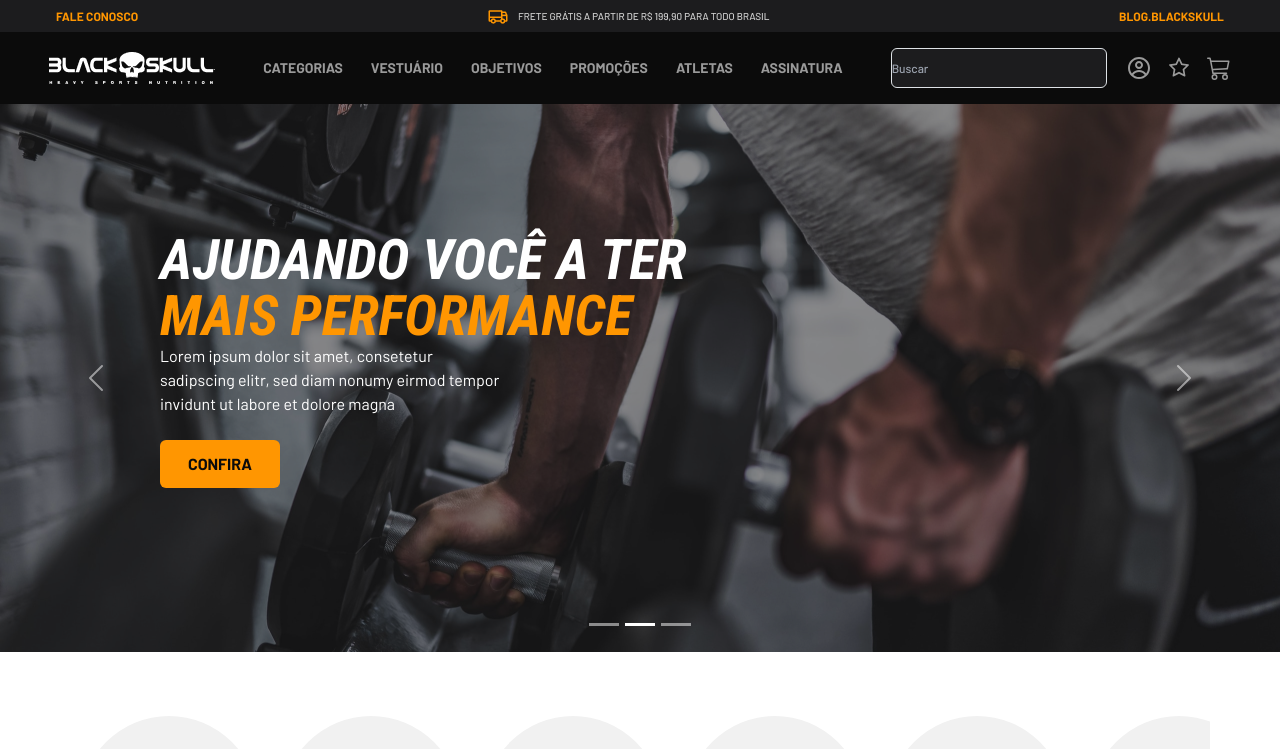
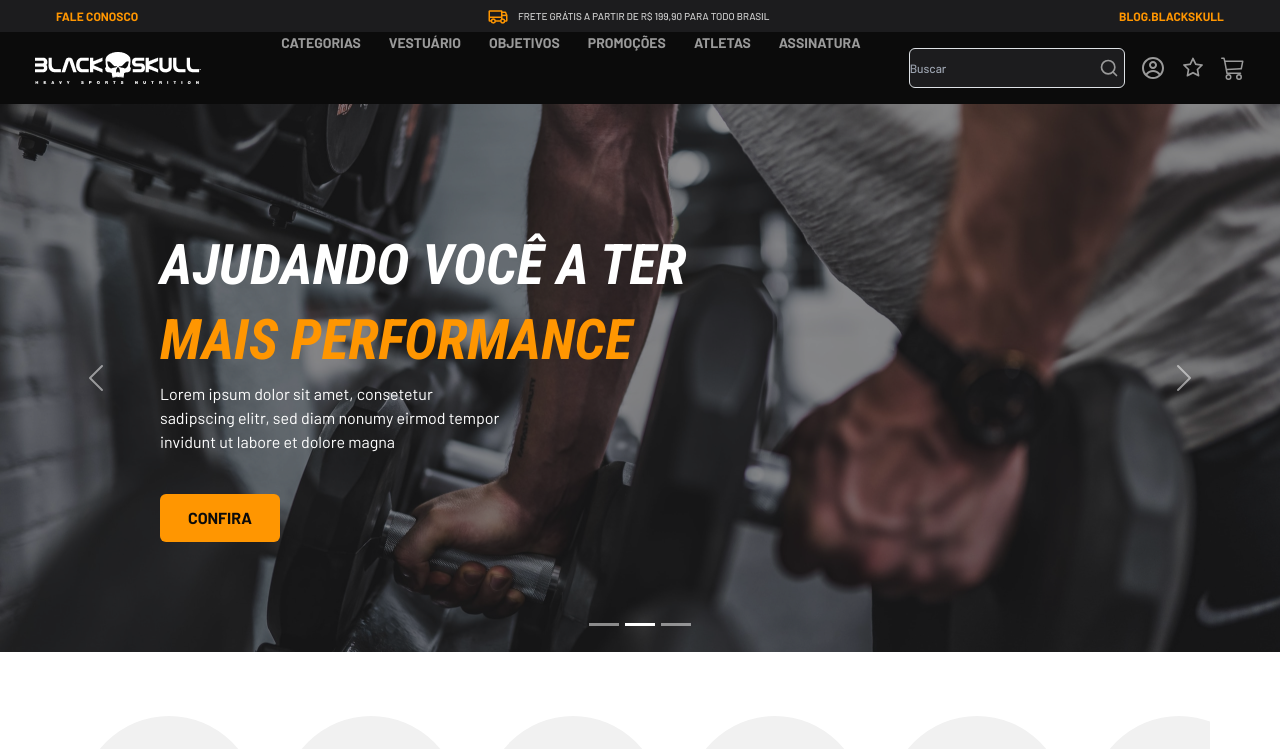
Before and after one commit to alexfarias1974/wicomm-teste-tecnico-alexfarias1974, a React (Vite) app: page / in a window 1280 px wide. Shown: the top 749 px of the page. Built offline with nearby package versions, Linux system fonts and the light colour scheme.

Commit message:
fix: many components bugs fixed

```diff
--- a/src/App.jsx
+++ b/src/App.jsx
@@ -1,10 +1,16 @@
 import BlackSkullTeam from './components/BlackSkullTeam';
+import BlogCardCarousel from './components/BlogCardCarousel';
 import ClassCardCarousel from './components/ClassCardCarousel';
 import Header from './components/Header';
 import MainCarousel from './components/MainCarousel';
 import NavBar from './components/NavBar';
 import NewProductCardCarousel from './components/NewProductCardCarousel';
 import PromotionsCarousel from './components/PromotionsCarousel';
+import Goals from "./components/Goals";
+import Freight from './components/Freight';
+import About from './components/About';
+import FinalSection from './components/FinalSection';
+import Footer from './components/Footer';
 
 function App() {
 
@@ -17,6 +23,12 @@
       <NewProductCardCarousel />
       <BlackSkullTeam />
       <PromotionsCarousel />
+      <BlogCardCarousel />
+      <Goals />
+      <Freight />
+      <About />
+      <FinalSection />
+      <Footer />
     </>
   )
 }
--- a/src/components/BlackSkullTeam/index.jsx
+++ b/src/components/BlackSkullTeam/index.jsx
@@ -8,7 +8,6 @@
 const BlackSkullTeam = () => {
     return (
         <div>
-
             <div className="flex flex-col h-[470px] mt-12 justify-center items-center">
                 <div className="z-10 mt-[-400px]">
                     <h1 className="font-roboto_condensed font-bold italic text-white text-[40px]">CONHEÇA A TROPA <span className="text-orange1">BLACKSKULL</span></h1>
@@ -50,7 +49,6 @@
                         <div className=" flex flex-col bg-dark3 -mb-10 bg-opacity-50">
                             <span className="font-roboto_condensed italic text-base font-bold text-orange1 pl-3 mt-2">MODELO 1</span>
                             <div className="flex pl-3 mt-4">
-
                                 <span className="font-barlow text-xs font-bold mb-2 cursor-pointer">MAIS INFORMAÇÃO</span>
                                 <BiRightArrowAlt/>
                             </div>
@@ -75,7 +73,6 @@
                         </span>
                     </div>
                 </div>
-
             </div>
         </div>
     )
--- a/src/components/ClassCardCarousel/index.jsx
+++ b/src/components/ClassCardCarousel/index.jsx
@@ -10,13 +10,11 @@
     const btnpressprev = () => {
         let width = box.clientWidth;
         box.scrollLeft = box.scrollLeft - width;
-        // console.log(width)
     }
 
     const btnpressnext = () => {
         let width = box.clientWidth;
         box.scrollLeft = box.scrollLeft + width;
-        // console.log(width)
     }
 
     return (
--- a/src/components/MainCarousel/index.jsx
+++ b/src/components/MainCarousel/index.jsx
@@ -7,7 +7,6 @@
 const MainCarousel = () => {
     return (
       <>
-
         <div>
           <Carousel>
             <Carousel.Item>
@@ -16,7 +15,6 @@
                 src={ImgCarousel}
                 alt="Image One"
               />
-
             </Carousel.Item>
             <Carousel.Item>
               <img
--- a/src/components/NavBar/index.jsx
+++ b/src/components/NavBar/index.jsx
@@ -1,18 +1,13 @@
-import React, {useState} from "react";
+import React from "react";
 import LogoBSNavBar from "../../assets/logo_bs_navbar.png";
 import {FiSearch} from "react-icons/fi";
-import {GrFormClose} from "react-icons/gr";
 import {CgProfile} from "react-icons/cg";
 import {AiOutlineStar} from "react-icons/ai";
 import {BsCart3} from "react-icons/bs";
 import "./style.css";
 
 const NavBar = () => {
-    const [isFocused, setIsFocused] = useState(false);
 
-    const handleFocus = () => {
-        setIsFocused(true);
-    };
 
     return (
         <div className="flex flex-row bg-black1 font-barlow h-[72px] items-center justify-center">
@@ -20,25 +15,24 @@
                 <img src={LogoBSNavBar} alt="Logo BlackSkull"/>
             </picture>
             <nav className="font-bold text-[14px] text-gray1 mx-5">
-                <ul className="inline-flex gap-7">
-                    <li className="hover:text-white cursor-pointer hover:bg-dark2 hover:border-orange1 hover:border-b-8">CATEGORIAS</li>
-                    <li className="hover:text-white cursor-pointer hover:bg-dark2 hover:border-orange1 hover:border-b-8">VESTUÁRIO</li>
-                    <li className="hover:text-white cursor-pointer hover:bg-dark2 hover:border-orange1 hover:border-b-8">OBJETIVOS</li>
-                    <li className="hover:text-white cursor-pointer hover:bg-dark2 hover:border-orange1 hover:border-b-8">PROMOÇÕES</li>
-                    <li className="hover:text-white cursor-pointer hover:bg-dark2 hover:border-orange1 hover:border-b-8">ATLETAS</li>
-                    <li className="hover:text-white cursor-pointer hover:bg-dark2 hover:border-orange1 hover:border-b-8">ASSINATURA</li>
+                <ul className="flex gap-7 justify-center">
+                    <li className="hover:text-white cursor-pointer hover:bg-dark2 hover:border-orange1 hover:border-b-[3px] h-[72px] mt-3 transition-all">CATEGORIAS</li>
+                    <li className="hover:text-white cursor-pointer hover:bg-dark2 hover:border-orange1 hover:border-b-[3px] h-[72px] mt-3 transition-all">VESTUÁRIO</li>
+                    <li className="hover:text-white cursor-pointer hover:bg-dark2 hover:border-orange1 hover:border-b-[3px] h-[72px] mt-3 transition-all">OBJETIVOS</li>
+                    <li className="hover:text-white cursor-pointer hover:bg-dark2 hover:border-orange1 hover:border-b-[3px] h-[72px] mt-3 transition-all">PROMOÇÕES</li>
+                    <li className="hover:text-white cursor-pointer hover:bg-dark2 hover:border-orange1 hover:border-b-[3px] h-[72px] mt-3 transition-all">ATLETAS</li>
+                    <li className="hover:text-white cursor-pointer hover:bg-dark2 hover:border-orange1 hover:border-b-[3px] h-[72px] mt-3 transition-all">ASSINATURA</li>
                 </ul>
             </nav>
-            <div className={`flex items-center ${isFocused ? 'is-focused' : ''}`}>
+            <div className="flex items-center mr-4">
                 <input
                     type="text"
                     placeholder="Buscar"
                     className="h-10 w-[216px] font-medium text-xs text-gray1 bg-dark1 border border-solid border-dark3 rounded"
-                    onFocus={handleFocus}
+
                 />
-                <span className="teste">
-                    {/* {isFocused ? <GrFormClose/> : <FiSearch/>} */}
-                    {/* <FiSearch /> */}
+                <span className="absolute z-10 ml-[190px] text-gray1 text-xl focus:text-dark1">
+                    <FiSearch />
                 </span>
 
             </div>
--- a/src/components/NewProductCardCarousel/index.jsx
+++ b/src/components/NewProductCardCarousel/index.jsx
@@ -18,7 +18,7 @@
     return (
         <>
             <div className="flex justify-center font-roboto_condensed font-bold italic text-[32px] text-dark1 mt-16">
-                    <h1>LANÇAMENTOS</h1>
+                <h1>LANÇAMENTOS</h1>
             </div>
             <div className="product-carousel relative overflow-hidden py-2 px-[70px] ">
 
```
Also changed, not shown: src/components/NewProductCard/index.jsx (indentation only). Lines whose indentation alone changed are shown as unchanged.
